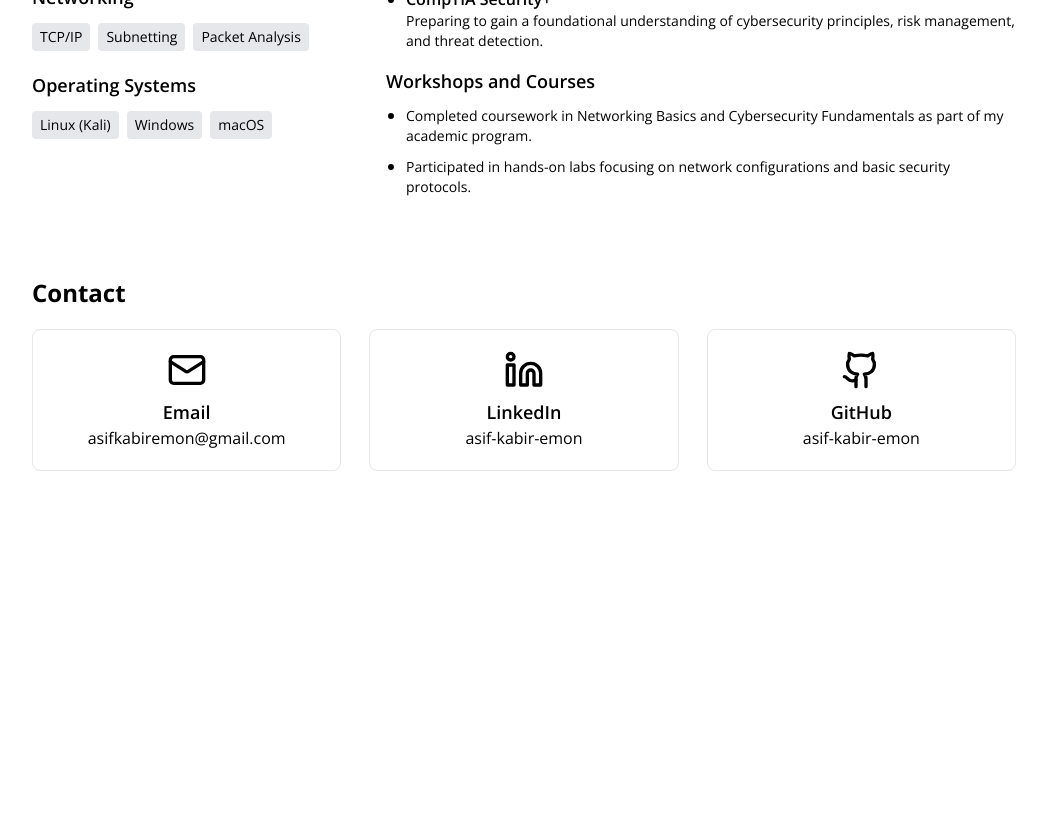
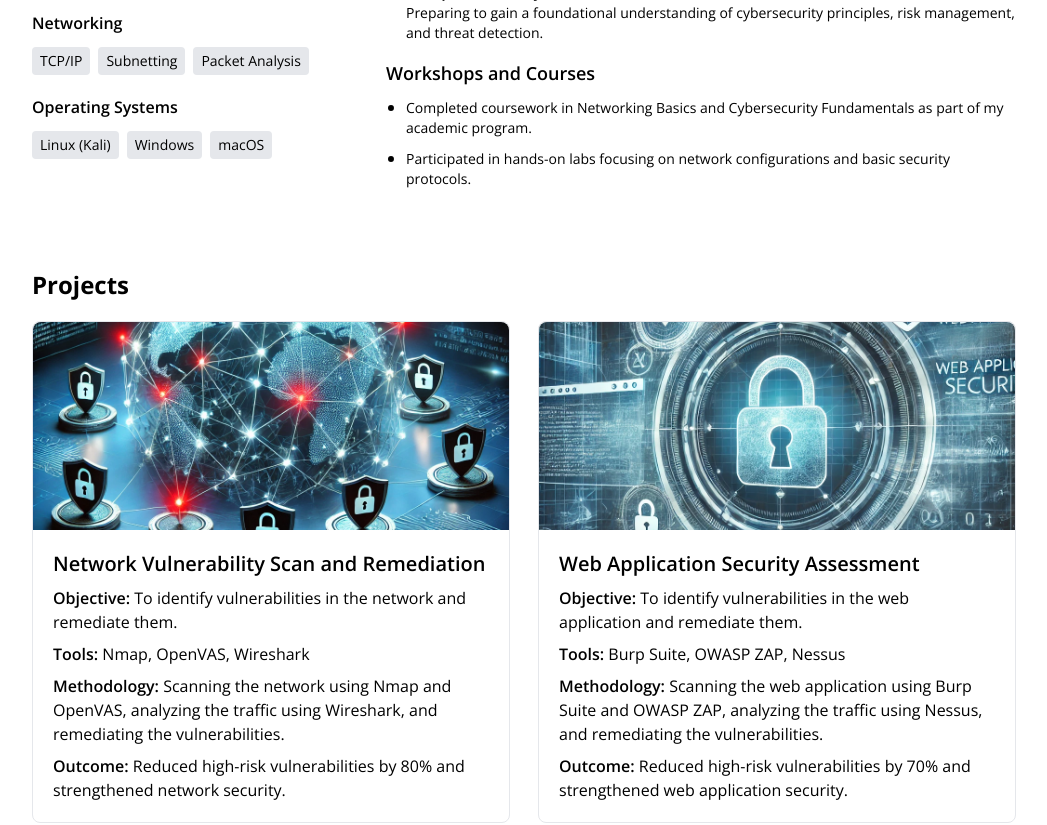
Before and after one commit to asif-kabir-emon/cybersecurity-portfolio, a Next.js app: page / in a window 1280 px wide. Shown: the part 800-1625 px from the top of the page, without its empty margins (116-1163 px from the left). Before the commit the page ends 1311 px from the top, so only its background shows below. Built offline with nearby package versions, Linux system fonts and the light colour scheme.

Commit message:
Add projects section

```diff
--- a/src/app/(portfolio)/Details.tsx
+++ b/src/app/(portfolio)/Details.tsx
@@ -54,11 +54,13 @@ const Details = () => {
     <div id="skills" className="pb-5">
       <h1 className="text-2xl font-bold">Details</h1>
       <div className="flex flex-col md:flex-row gap-7 items-start mt-5">
-        <div className="space-y-5 md:w-1/2">
+        <div className="md:w-1/2">
+          <h2 className="text-xl font-bold">Technical Expertise</h2>
+          <div className="space-y-5 mt-2">
             {SkillsData.map((data, index) => (
               <div key={index}>
-              <h2 className="text-lg font-semibold mb-3">{data.title}</h2>
-              <div className="mt-2 flex flex-wrap gap-2">
+                <h2 className="text-md font-semibold mb-3">{data.title}</h2>
+                <div className="flex flex-wrap gap-2">
                   {data.skills.map((skill, index) => (
                     <div
                       key={index}
@@ -71,12 +73,13 @@ const Details = () => {
               </div>
             ))}
           </div>
+        </div>
         <div>
           <div className="mt-2">
             <h2 className="text-xl font-bold">Certifications and Training</h2>
             <div className="space-y-4 mt-2">
               {CertificationsData.map((data, index) => (
-                <div key={index} className="mt-4">
+                <div key={index}>
                   <h2 className="text-lg font-semibold mb-2">{data.title}</h2>
                   <p className="text-md">
                     I am currently working towards the following certifications
--- /dev/null
+++ b/src/app/(portfolio)/Projects.tsx
@@ -0,0 +1,68 @@
+import React from "react";
+import project_image_1 from "@/assets/project-1.webp";
+import project_image_2 from "@/assets/project-2.webp";
+import Image from "next/image";
+
+const projectsData = [
+  {
+    title: "Network Vulnerability Scan and Remediation",
+    image: project_image_1,
+    objective: "To identify vulnerabilities in the network and remediate them.",
+    tools: ["Nmap", "OpenVAS", "Wireshark"],
+    methodology:
+      "Scanning the network using Nmap and OpenVAS, analyzing the traffic using Wireshark, and remediating the vulnerabilities.",
+    outcome:
+      "Reduced high-risk vulnerabilities by 80% and strengthened network security.",
+  },
+  {
+    title: "Web Application Security Assessment",
+    image: project_image_2,
+    objective:
+      "To identify vulnerabilities in the web application and remediate them.",
+    tools: ["Burp Suite", "OWASP ZAP", "Nessus"],
+    methodology:
+      "Scanning the web application using Burp Suite and OWASP ZAP, analyzing the traffic using Nessus, and remediating the vulnerabilities.",
+    outcome:
+      "Reduced high-risk vulnerabilities by 70% and strengthened web application security.",
+  },
+];
+
+const Projects = () => {
+  return (
+    <div id="projects" className="py-5">
+      <h1 className="text-2xl font-bold">Projects</h1>
+      <div className="grid grid-cols-1 md:grid-cols-2 gap-7 items-start mt-5">
+        {projectsData.map((data, index) => (
+          <div key={index} className="border-[1.5px] rounded-lg">
+            <Image
+              src={data.image}
+              alt={data.title}
+              className="h-52 object-cover rounded-t-lg"
+            />
+            <div className="px-5 py-5 inline-block w-full space-y-2 text-start">
+              <h2 className="text-xl font-semibold mb-2">{data.title}</h2>
+              <p className="text-md">
+                <span className="font-semibold">Objective: </span>
+                {data.objective}
+              </p>
+              <p className="text-md">
+                <span className="font-semibold">Tools: </span>
+                {data.tools.join(", ")}
+              </p>
+              <p className="text-md">
+                <span className="font-semibold">Methodology: </span>
+                {data.methodology}
+              </p>
+              <p className="text-md">
+                <span className="font-semibold">Outcome: </span>
+                {data.outcome}
+              </p>
+            </div>
+          </div>
+        ))}
+      </div>
+    </div>
+  );
+};
+
+export default Projects;
--- a/src/app/(portfolio)/page.tsx
+++ b/src/app/(portfolio)/page.tsx
@@ -1,12 +1,14 @@
 import AboutMe from "./AboutMe";
 import Contact from "./Contact";
 import Details from "./Details";
+import Projects from "./Projects";
 
 const HomePage = () => {
   return (
     <div className="my-5 px-5 max-w-screen-lg mx-auto space-y-10">
       <AboutMe />
       <Details />
+      <Projects />
       <Contact />
     </div>
   );
```
Also changed, not shown: src/assets/project-1.webp (added), src/assets/project-2.webp (added). Lines whose indentation alone changed are shown as unchanged.
